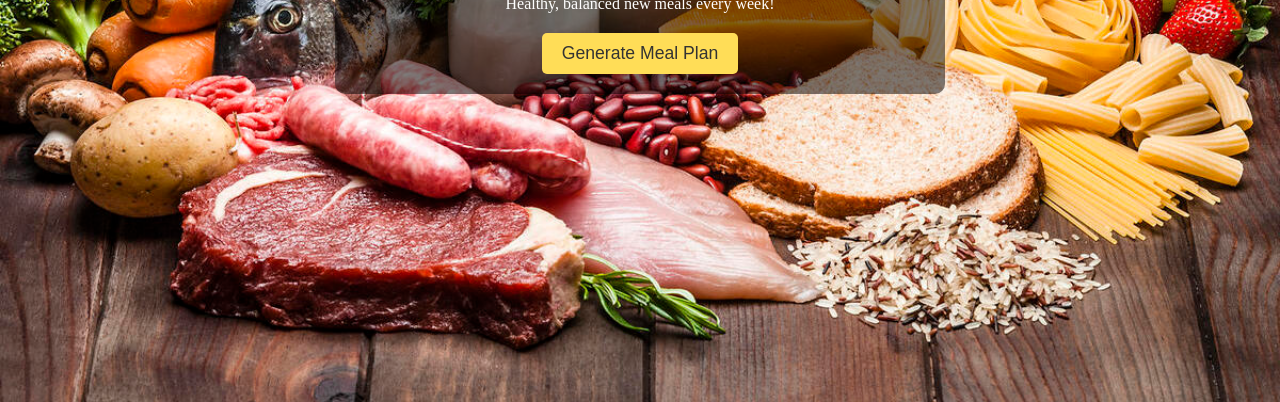
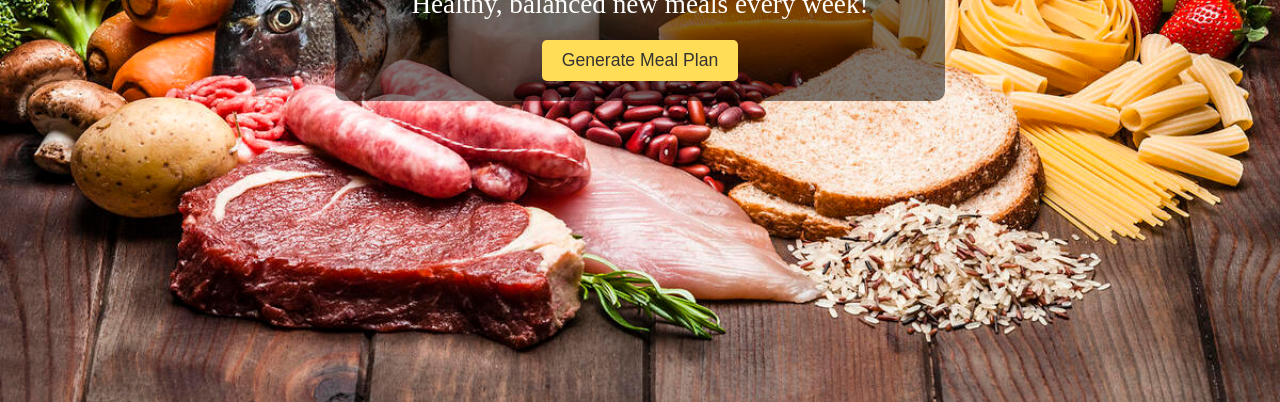
Before and after one commit to Paddee89/Meal-Planner-website, a plain HTML site: page index.html in a window 1280 px wide. Shown: the part 398-800 px from the top of the page. Drawn offline with Linux system fonts and the light colour scheme.

Commit message:
Update styles.css

```diff
--- a/styles.css
+++ b/styles.css
@@ -33,7 +33,7 @@ h1 {
 }
 
 p {
-  font-size: 1.2rem; /* Adjust font size for the paragraph text in hero section */
+  font-size: 2rem; /* Adjust font size for the paragraph text in hero section */
   margin-bottom: 20px;
 }
 
@@ -99,7 +99,7 @@ h3 {
 }
 
 p {
-  font-size: 1rem; /* Adjust font size for the paragraph text inside meal day box */
+  font-size: 1.7rem; /* Adjust font size for the paragraph text inside meal day box */
 }
 
 /* Recipe Box Text Style */
```
